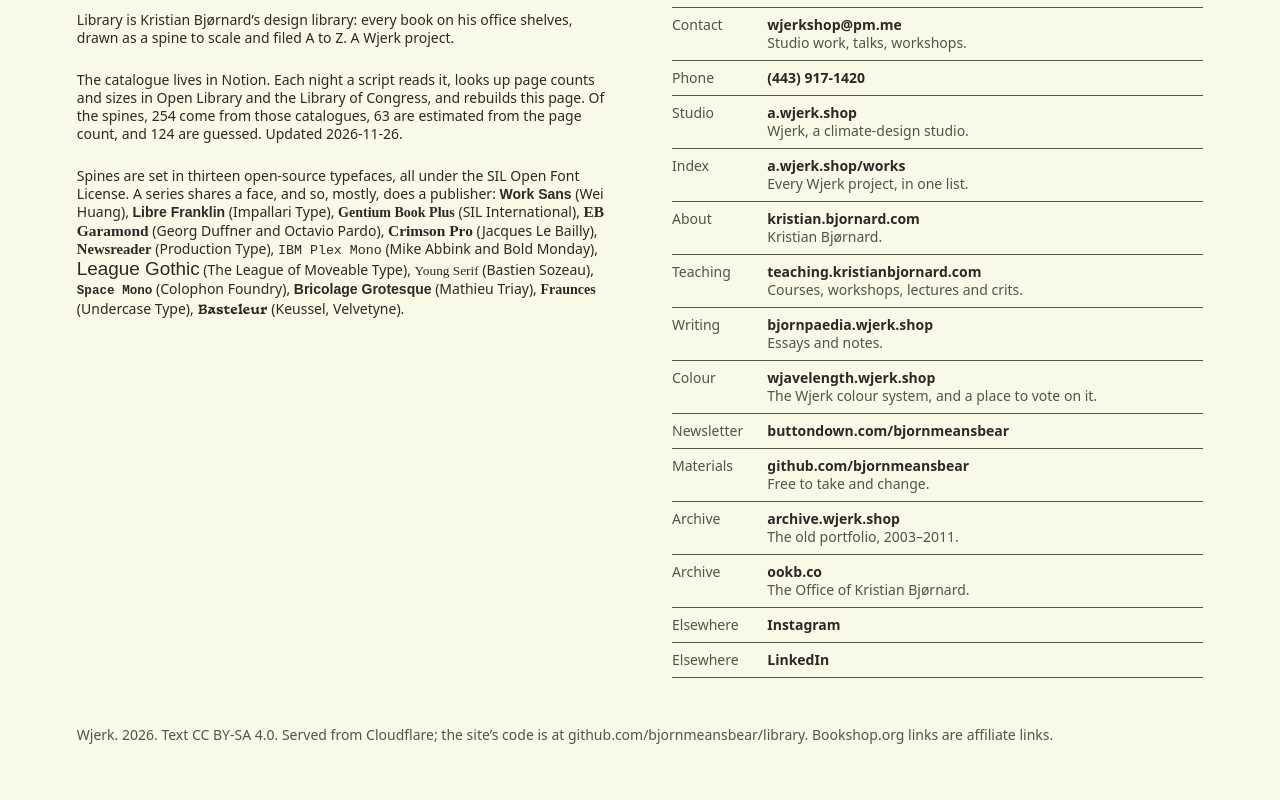
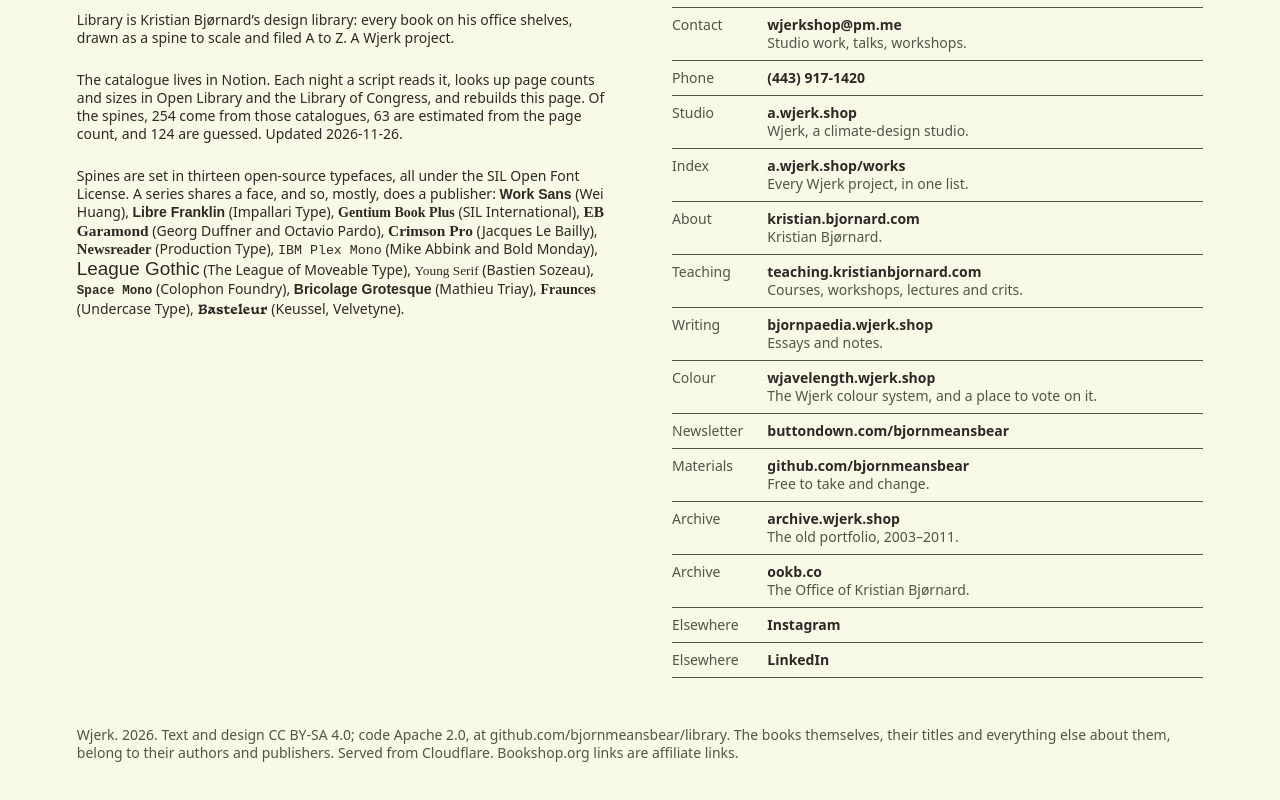
Before and after one commit to bjornmeansbear/library, a SvelteKit app: page / in a window 1280 px wide. Shown: the part 8271-9071 px from the top of the page. Built offline with nearby package versions, Linux system fonts and the light colour scheme.

Commit message:
Licences: Apache 2.0 code, CC BY-SA 4.0 text and design; books belong to their authors and publishers

```diff
--- a/src/routes/+page.svelte
+++ b/src/routes/+page.svelte
@@ -271,8 +271,9 @@
 	</div>
 
 	<p class="small-print mt-8 mb-0">
-		Wjerk. 2026. Text CC BY-SA 4.0. Served from Cloudflare; the site’s code is at
+		Wjerk. 2026. Text and design CC BY-SA 4.0; code Apache 2.0, at
 		<a href="https://github.com/bjornmeansbear/library">github.com/bjornmeansbear/library</a>.
-		Bookshop.org links are affiliate links.
+		The books themselves, their titles and everything else about them, belong to their authors
+		and publishers. Served from Cloudflare. Bookshop.org links are affiliate links.
 	</p>
 </footer>
```
Also changed, not shown: 2 other files (tests, documents, lock files or other folders).
